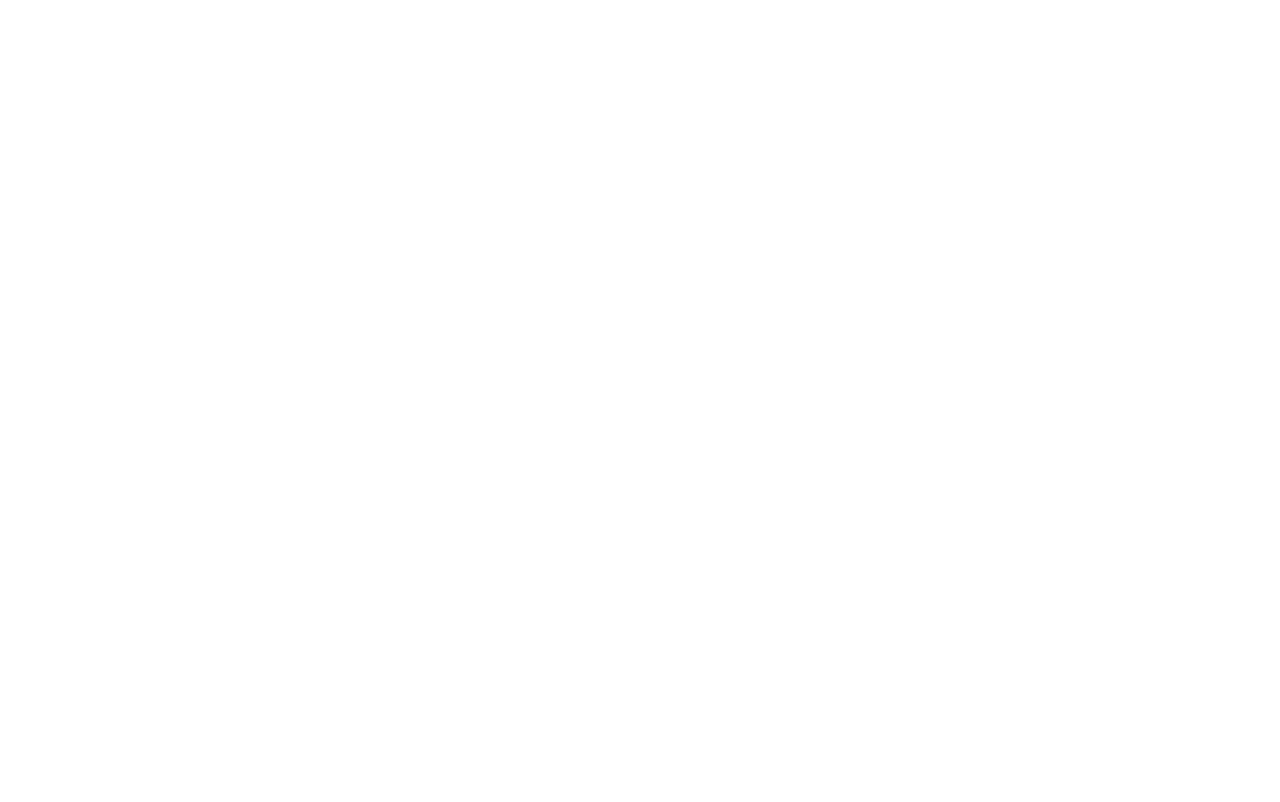
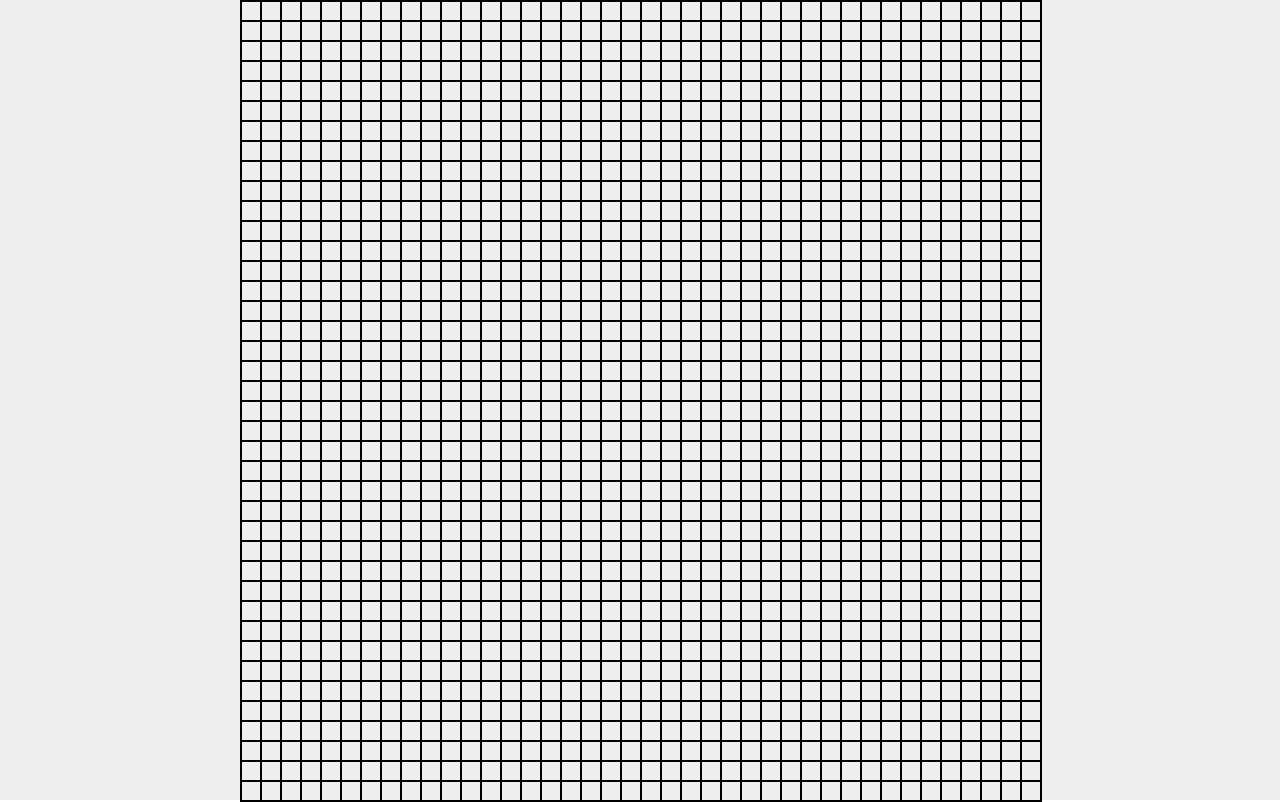
Before and after one commit to OzCroot/gameoflife, a plain HTML site: page index.html in a window 1280 px wide. Drawn offline with Linux system fonts and the light colour scheme.

Commit message:
added cell selection

```diff
--- a/css/main.css
+++ b/css/main.css
@@ -0,0 +1,29 @@
+html,
+body {
+	width: 100%;
+	height: 100%;
+}
+
+#wrapper {
+	position: relative;
+	width: 100%;
+	height: 100%;
+	background: #eee;
+}
+
+#holder {
+	position: absolute;
+	top: 50%;
+	left: 50%;
+	border: 1px solid #000;
+}
+
+i {
+	display: block;
+	position: absolute;
+	box-sizing: border-box;
+	border: 1px solid #000;
+}
+
+i.active {background: #000;}
+i.neighbour {background: #c55;}
--- a/index.html
+++ b/index.html
@@ -6,13 +6,12 @@
 	<title>The Game of Life</title>
 	<meta name="description" content="">
 	<meta name="viewport" content="width=device-width, initial-scale=1">
-
-	<!-- Place favicon.ico and apple-touch-icon(s) in the root directory -->
-
 	<link rel="stylesheet" href="css/reset.css">
 	<link rel="stylesheet" href="css/main.css">
 </head>
 <body>
+<div id="wrapper"></div>
+<script src="js/jquery-1.11.1.min.js"></script>
 <script src="js/main.js"></script>
 </body>
 </html>
--- a/js/main.js
+++ b/js/main.js
@@ -0,0 +1,59 @@
+$(function(){
+	var $wrapper = $("#wrapper");
+	var size = 20;
+	var cols = 40;
+	var rows = 40;
+	var $holder = $('<div id="holder" />');
+	var cells = [];
+	var $cells;
+
+	$wrapper.append($holder);
+
+	$holder.width(cols * size).height(rows * size).css({'margin-top': 0 - $holder.height() / 2, 'margin-left': 0 - $holder.width() / 2});
+
+	for (var col = 0; col < cols; col++) {
+		for (var row = 0; row < rows; row++) {
+			var $i = $('<i />')
+				.addClass('c-'+col + '-r-'+row)
+				.css({
+					left: size * row,
+					top: size * col,
+					width: size,
+					height: size
+				}).data({
+					row: row,
+					col: col
+				});
+
+			cells.push($i);
+		}
+	}
+
+	$holder.append(cells);
+	$cells = $holder.children();
+
+	$holder.on('click', 'i', function(){
+		var $this = $(this).addClass('active'),
+			selection = '';
+
+		// Previous row.
+		var before = '.c-'+($this.data('col')-1)+'-r-';
+		selection += before + ($this.data('row')-1)+',';
+		selection += before + $this.data('row')+',';
+		selection += before + ($this.data('row')+1)+',';
+
+		// Current row.
+		var current = '.c-'+$this.data('col')+'-r-';
+		selection += current + ($this.data('row')-1)+',';
+		selection += current + ($this.data('row')+1)+',';
+
+		// After row.
+		var after = '.c-'+($this.data('col')+1)+'-r-';
+		selection += after + ($this.data('row')-1)+',';
+		selection += after + $this.data('row')+',';
+		selection += after + ($this.data('row')+1);
+
+		$cells.removeClass('neighbour');
+		$holder.find(selection).addClass('neighbour');
+	});
+});
```
